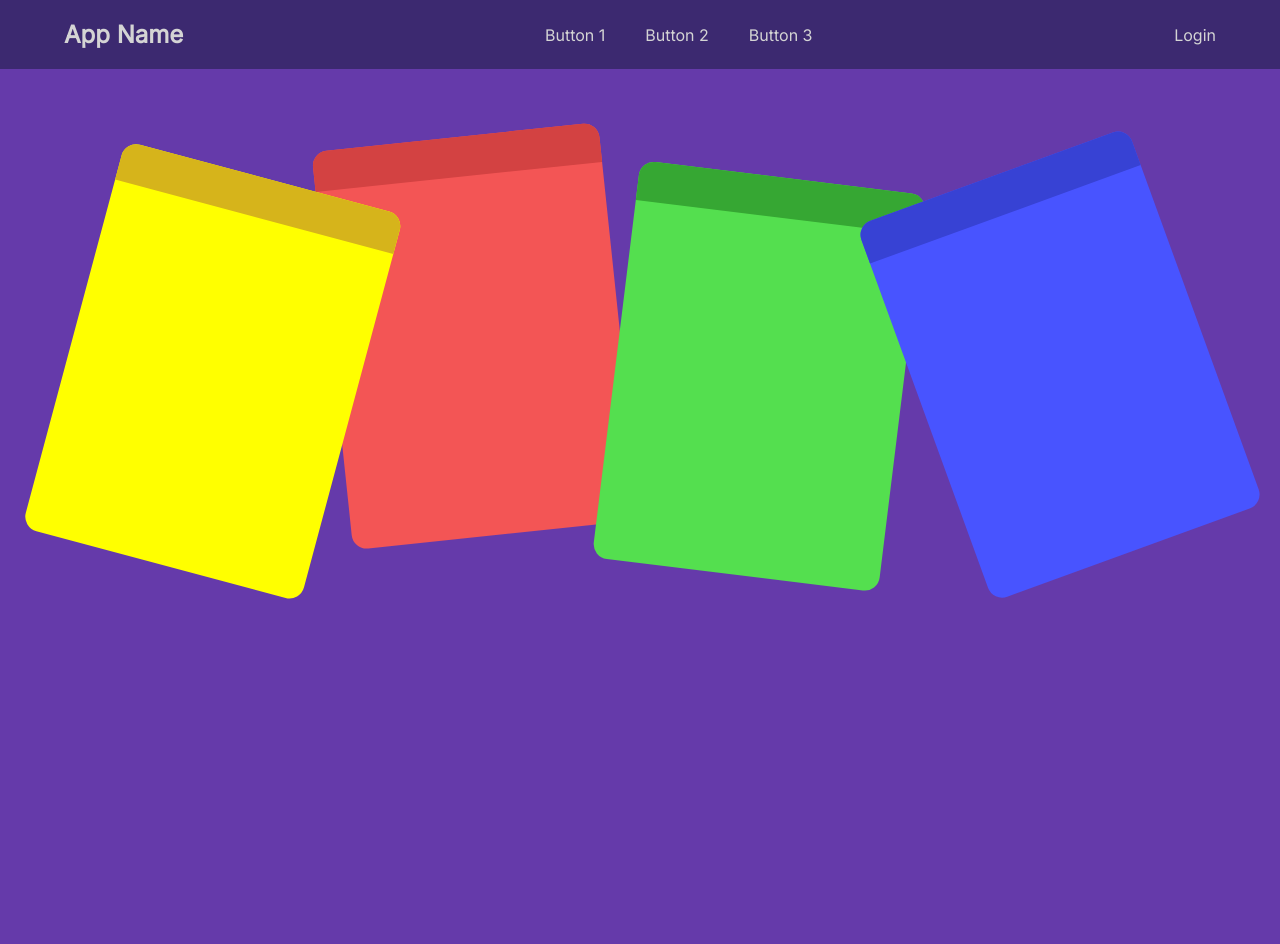
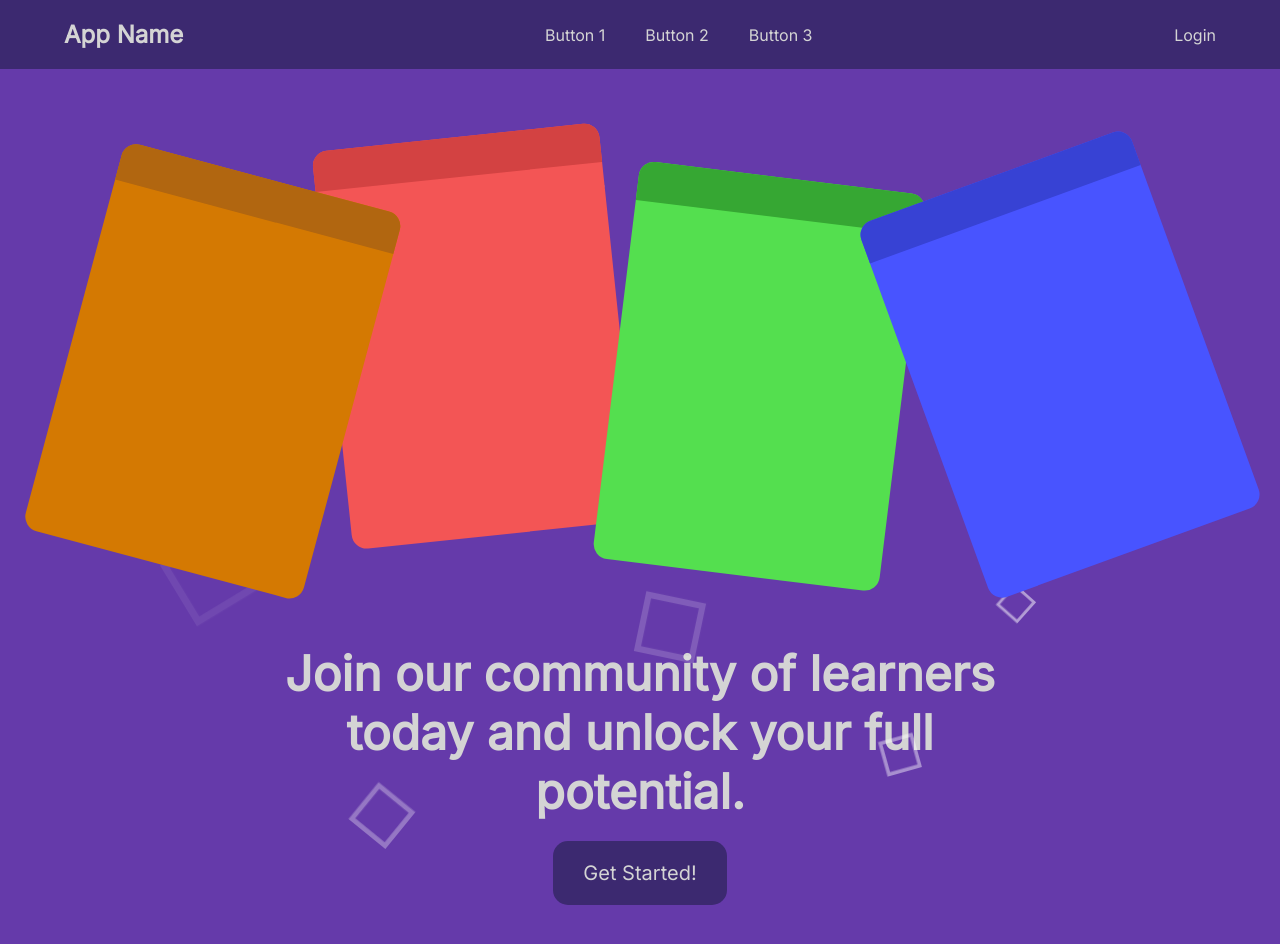
Before and after one commit to anawinter53/Learnify, a React (Vite) app in the folder client/: page / in a window 1280 px wide. Shown: the top 944 px of the page. Built offline with nearby package versions, Linux system fonts and the light colour scheme.

Commit message:
change colour of card-0 and add animated background styling

```diff
--- a/client/src/components/PostIt/index.module.css
+++ b/client/src/components/PostIt/index.module.css
@@ -26,12 +26,12 @@
 
 .card-0 {
   transform: rotateZ(15deg) translateX(13px) translateY(30px);
-  background: rgb(255, 255, 0);
+  background: rgb(212, 121, 2);
   z-index: 4;
 }
 
 .card-0 > .card-heading{
-  background: rgb(214, 180, 27);
+  background: rgb(177, 102, 16);
 }
 
 .card-1 {
--- /dev/null
+++ b/client/src/components/Shapes/index.jsx
@@ -0,0 +1,18 @@
+import styles from "./index.module.css"
+
+export default function Shapes() {
+  return (
+    <div className={styles["box"]}>
+      <div></div>
+      <div></div>
+      <div></div>
+      <div></div>
+      <div></div>
+      <div></div>
+      <div></div>
+      <div></div>
+      <div></div>
+      <div></div>
+    </div>
+  )
+}
--- /dev/null
+++ b/client/src/components/Shapes/index.module.css
@@ -0,0 +1,77 @@
+.box div {
+  position: absolute;
+  height: 60px;
+  width: 60px;
+  border: 6px solid rgba(255, 255, 255, 0.8);
+}
+
+.box div:nth-child(1) {
+  top: 12%;
+  left: 42%;
+  animation: shape 10s linear infinite;
+}
+
+.box div:nth-child(2) {
+  top: 70%;
+  left: 50%;
+  animation: shape 7s linear infinite;
+}
+
+.box div:nth-child(3) {
+  top: 17%;
+  left: 6%;
+  animation: shape 9s linear infinite;
+}
+
+.box div:nth-child(4) {
+  top: 20%;
+  left: 60%;
+  animation: shape 10s linear infinite;
+}
+
+.box div:nth-child(5) {
+  top: 67%;
+  left: 10%;
+  animation: shape 6s linear infinite;
+}
+
+.box div:nth-child(6) {
+  top: 80%;
+  left: 70%;
+  animation: shape 12s linear infinite;
+}
+
+.box div:nth-child(7) {
+  top: 60%;
+  left: 80%;
+  animation: shape 15s linear infinite;
+}
+
+.box div:nth-child(8) {
+  top: 32%;
+  left: 25%;
+  animation: shape 16s linear infinite;
+}
+
+.box div:nth-child(9) {
+  top: 90%;
+  left: 25%;
+  animation: shape 9s linear infinite;
+}
+
+.box div:nth-child(10) {
+  top: 20%;
+  left: 80%;
+  animation: shape 5s linear infinite;
+}
+
+@keyframes shape {
+  0% {
+    transform: scale(0) translateY(0) rotate(0);
+    opacity: 1;
+  }
+  100% {
+    transform: scale(1.3) translateY(-90px) rotate(360deg);
+    opacity: 0;
+  }
+}
--- a/client/src/components/index.jsx
+++ b/client/src/components/index.jsx
@@ -1 +1,2 @@
 export {default as PostIt} from "./PostIt"
+export {default as Shapes} from "./Shapes"
--- a/client/src/pages/Landing/index.jsx
+++ b/client/src/pages/Landing/index.jsx
@@ -1,11 +1,16 @@
 import styles from "./index.module.css"
-import { PostIt } from "../../components"
+import { PostIt, Shapes } from "../../components"
 
 export default function Landing() {
   return (
     <div className={styles["landing"]}>
       <div className={styles["container"]}>
+        <Shapes />
         <PostIt />
+        <div className={styles["info"]}>
+          <h1 className={styles["slogan"]}>Join our community of learners today and unlock your full potential.</h1>
+          <button className={styles["btn"]}>Get Started!</button>
+        </div>
       </div>
     </div>
   )
--- a/client/src/pages/Landing/index.module.css
+++ b/client/src/pages/Landing/index.module.css
@@ -14,4 +14,33 @@
   width: 90%;
   height: 800px;
   border-radius: 15px;
+  flex-direction: column;
+  align-items: center;
 }
+
+.info {
+  display: flex;
+  height: 100%;
+  justify-content: center;
+  align-items: center;
+  flex-direction: column;
+  gap: 20px;
+  margin-top: 100px;
+}
+
+.slogan {
+  font-size: 3rem;
+  width: 70%;
+  text-align: center;
+  color: #d4d4d4;
+}
+
+.btn {
+  padding: 20px 30px;
+  border-radius: 15px;
+  border: none;
+  background: #3C2970;
+  font-size: 20px;
+  color: #d4d4d4;
+  cursor: pointer;
+}
```
